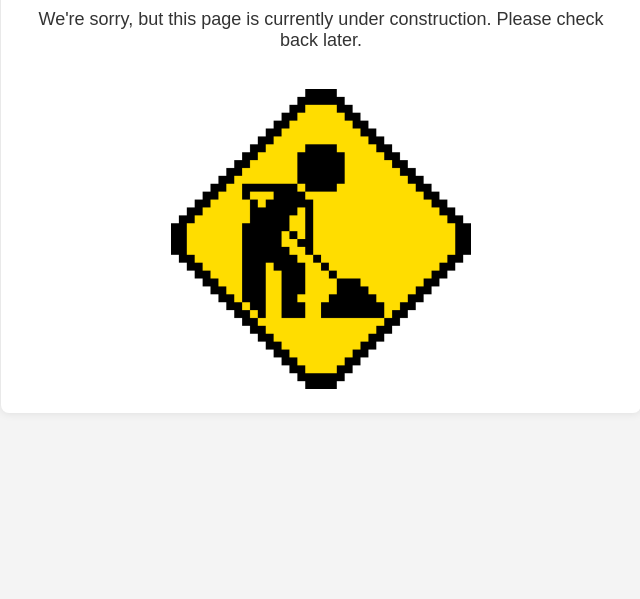
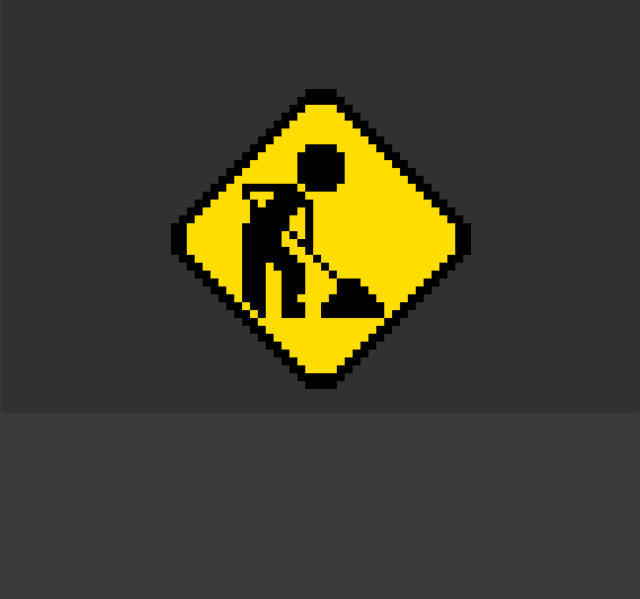
Before and after one commit to Paubp06/Paubp06.github.io, a plain HTML site: page index.html in a window 1280 px wide. Shown: the part 201-800 px from the top of the page, without its empty margins (319-959 px from the left). Drawn offline with Linux system fonts and the light colour scheme.

Commit message:
Update index.html

```diff
--- a/index.html
+++ b/index.html
@@ -10,7 +10,7 @@
             font-family: Arial, sans-serif;
             margin: 0;
             padding: 0;
-            background-color: #f4f4f4;
+            background-color: #3b3b3b;
             text-align: center;
             color: #333;
         }
@@ -18,7 +18,7 @@
             margin: 100px auto;
             max-width: 600px;
             padding: 20px;
-            background-color: #fff;
+            background-color: #313131;
             border-radius: 8px;
             box-shadow: 0 0 10px rgba(0, 0, 0, 0.1);
         }
```
